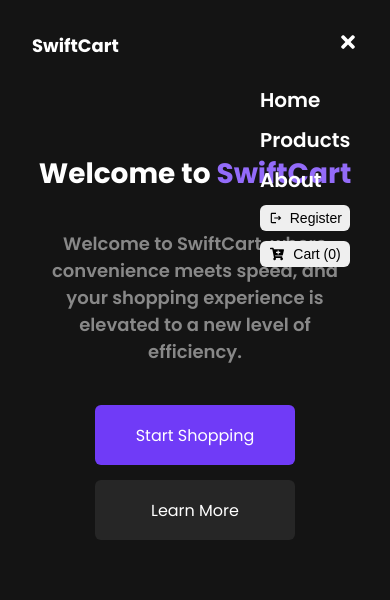
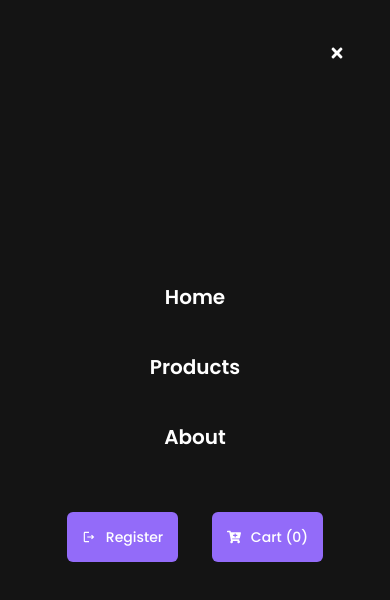
Before and after one commit to mahmoudellabban/SwiftCart, a React (Create React App) app: page / in a window 390 px wide. Both pictures are taken after a click on the button 348 px from the left and 43 px from the top of the page. Shown: the top 600 px of the page. Built offline with nearby package versions, Linux system fonts and the light colour scheme.

Commit message:
fourth commit

```diff
--- a/src/App.css
+++ b/src/App.css
@@ -52,3 +52,16 @@ a {
   -webkit-animation: scale-up-tr 0.4s cubic-bezier(0.39, 0.575, 0.565, 1) both;
   animation: scale-up-tr 0.4s cubic-bezier(0.39, 0.575, 0.565, 1) both;
 }
+/* Add these styles to your CSS file or style block */
+/* For WebKit browsers (Chrome, Safari) */
+::-webkit-scrollbar {
+  width: 10px; /* Set the width of the scrollbar */
+}
+
+::-webkit-scrollbar-thumb {
+  background-color: rgba(147,107,249,255);
+}
+
+::-webkit-scrollbar-track {
+  background-color: #363636;
+}
--- a/src/components/Navbar/Navbar.jsx
+++ b/src/components/Navbar/Navbar.jsx
@@ -15,7 +15,9 @@ const Navbar = () => {
     <nav>
       <div className="container">
         <div className="nav-container">
-          <h1>SwiftCart</h1>
+          <h1>
+            <Link to={"/"}>SwiftCart</Link>
+          </h1>
           <div className="links">
             <Link to={"/"}>Home</Link>
             <Link to={"/products"}>Products</Link>
@@ -41,18 +43,23 @@ const Navbar = () => {
             </button>
             {isOpen && (
               <div className="menu scale-up-tr">
+                <FaTimes onClick={toggleMenu} id="close" />
                 <div className="Links">
-                  <Link to={"/"}>Home</Link>
-                  <Link to={"/products"}>Products</Link>
-                  <Link to={"/about"}>About</Link>
+                  <Link to={"/"} onClick={toggleMenu}>
+                    Home
+                  </Link>
+                  <Link to={"/products"} onClick={toggleMenu}>
+                    Products
+                  </Link>
+                  <Link to={"/about"} onClick={toggleMenu}>
+                    About
+                  </Link>
                 </div>
                 <div className="Btns">
                   <button>
-
                     <MdOutlineLogout /> Register
                   </button>
                   <button>
-
                     <FaCartPlus />
                     Cart (0)
                   </button>
--- a/src/components/Navbar/navbar.css
+++ b/src/components/Navbar/navbar.css
@@ -6,9 +6,11 @@
   justify-content: space-between;
   align-items: center;
 }
-.nav-container h1 {
+.nav-container h1 a {
   font-size: 40px;
   font-weight: 700;
+  color: white;
+  cursor: pointer;
 }
 .nav-container .links {
   display: flex;
@@ -46,6 +48,11 @@
   color: white;
 }
 @media (max-width: 768px) {
+  #close {
+    position: absolute;
+    top: 45px;
+    right: 45px;
+  }
   .nav-container .links,
   .nav-container .btns {
     display: none;
@@ -62,45 +69,54 @@
     font-size: 18px;
   }
   .nav-container .mobile .menu {
+    width: 100%;
+    height: 100vh;
+    display: flex;
+    justify-content: center;
+    align-items: center;
+    padding: 50px;
+    flex-direction: column;
+    position: absolute;
+    background-color: #141414;
+    top: 0;
+    left: 0;
+    z-index: 9999;
+  }
+  .nav-container .mobile .menu .Links{
     display: flex;
     flex-direction: column;
-    justify-content: center;
-    align-items: flex-start;
-    padding: 15px;
-    width: auto;
-    position: absolute;
-    right: 25px;
-    top: 70px;
+    align-items: center;
+    gap: 10px;
+    margin-bottom: 30px;
+    width: 100%;
   }
-  .nav-container .mobile .menu .Links,
   .nav-container .mobile .menu .Btns {
     display: flex;
-    flex-direction: column;
-    gap: 10px;
-    margin-bottom: 10px;
+    align-items: center;
+    justify-content: space-around;
     width: 100%;
   }
-  .nav-container .mobile .menu .Links a {
-    color: white;
-    font-size: 20px;
-    font-weight: 600;
-  }
-  .nav-container .mobile .menu .Links a:hover,
-  .nav-container .mobile .menu .Btns button:hover {
-    color: rgba(147,107,249,255);
-  }
   .nav-container .mobile .menu .Btns button {
-    padding: 5px;
+    height: 50px;
     display: flex;
+    justify-content: center;
+    align-items: center;
+    gap: 10px;
+    padding: 15px;
     justify-content: space-around;
     align-items: center;
     border-radius: 6px;
     border: none;
     font-size: 14px;
     font-weight: 500;
-  }
-  .nav-container .mobile .menu .Btns button:hover {
+    font-family: "poppins";
     background-color: rgba(147,107,249,255);
     color: white;
   }
+  .nav-container .mobile .menu .Links a {
+    color: white;
+    font-size: 20px;
+    font-weight: 600;
+    margin-bottom: 30px;
+  }
 }
--- a/src/components/Products/Products.jsx
+++ b/src/components/Products/Products.jsx
@@ -2,10 +2,12 @@ import React, { useState, useEffect } from "react";
 import { IoSearch } from "react-icons/io5";
 import { BiCategory } from "react-icons/bi";
 import "./products.css";
+
 const Products = () => {
   const [products, setProducts] = useState([]);
   const [filteredProducts, setFilteredProducts] = useState([]);
   const [isLoading, setIsLoading] = useState(true);
+  const [selectedCategory, setSelectedCategory] = useState("All");
 
   useEffect(() => {
     const fetchedProducts = async () => {
@@ -14,10 +16,10 @@ const Products = () => {
           "https://api.escuelajs.co/api/v1/products"
         );
         const data = await response.json();
-        // Slice the first 55 products
-        const first55Products = data.slice(0, 48);
+        // Slice the first 46 products
+        const first46Products = data.slice(0, 46);
         setProducts(data);
-        setFilteredProducts(first55Products);
+        setFilteredProducts(first46Products);
         setIsLoading(false);
       } catch (error) {
         console.log("error fetching data", error);
@@ -25,6 +27,31 @@ const Products = () => {
     };
     fetchedProducts();
   }, []);
+
+  const getCategoryName = (category) => {
+    if (category === "naya saman") {
+      return "Furniture";
+    } else if (category === "Miscellaneous") {
+      return "others";
+    } else {
+      return category;
+    }
+  };
+
+  useEffect(() => {
+    if (selectedCategory === "All") {
+      setFilteredProducts(products.slice(0, 46));
+    } else {
+      const filtered = products.slice(0,46).filter(
+        (product) => getCategoryName(product.category.name) === selectedCategory
+      );
+      setFilteredProducts(filtered);
+    }
+  }, [selectedCategory, products]);
+
+  const handleCategorySelect = (category) => {
+    setSelectedCategory(category);
+  };
 
   return (
     <section className="products-container ">
@@ -50,9 +77,13 @@ const Products = () => {
                     </div>
                     <h3>{product.title}</h3>
                     <p>description</p>
-                    <p>category</p>
+                    <p className="cate">
+                      {getCategoryName(product.category.name)}
+                    </p>
                     <div className="cart">
-                      <p>price: ${product.price}</p>
+                      <p>
+                        <span>price</span> $ {product.price}
+                      </p>
                       <div className="btn">
                         <button>add to cart</button>
                       </div>
@@ -65,15 +96,48 @@ const Products = () => {
         </div>
         <div className="categories">
           <h4>
-              <BiCategory size={25} style={{color:"rgba(147,107,249,255)"}} />
+            <BiCategory
+              size={25}
+              style={{ color: "rgba(147,107,249,255)" }}
+            />
             Categories :
           </h4>
-            <p>All</p>
-            <p>Clothes</p>
-            <p>Furniture</p>
-            <p>Electronics</p>
-            <p>Shoes</p>
-            <p>Miscellaneous</p>
+          <p
+            className={selectedCategory === "All" ? "active" : ""}
+            onClick={() => handleCategorySelect("All")}
+          >
+            All
+          </p>
+          <p
+            className={selectedCategory === "Clothes" ? "active" : ""}
+            onClick={() => handleCategorySelect("Clothes")}
+          >
+            Clothes
+          </p>
+          <p
+            className={selectedCategory === "Furniture" ? "active" : ""}
+            onClick={() => handleCategorySelect("Furniture")}
+          >
+            Furniture
+          </p>
+          <p
+            className={selectedCategory === "Electronics" ? "active" : ""}
+            onClick={() => handleCategorySelect("Electronics")}
+          >
+            Electronics
+          </p>
+          <p
+            className={selectedCategory === "Shoes" ? "active" : ""}
+            onClick={() => handleCategorySelect("Shoes")}
+          >
+            Shoes
+          </p>
+          <p
+            className={selectedCategory === "others" ? "active" : ""}
+            onClick={() => handleCategorySelect("others")}
+          >
+            others
+          </p>
         </div>
       </div>
     </section>
@@ -81,34 +145,3 @@ const Products = () => {
 };
 
 export default Products;
-/*
-const [products, setProducts] = useState([])
-  useEffect(() => {
-    const fetchData = async () => {
-      try {
-        const response = await fetch('https://dummyjson.com/products');
-        const data = await response.json();
-        setProducts(data);
-      } catch (error) {
-        console.log("error fetching data", error);
-      };
-    };
-    fetchData();
-  }, [])
-  /*
-  useEffect(() => {
-    const fetchData = async () => {
-      try {
-        const response = await fetch('https://api.escuelajs.co/api/v1/products');
-        const data = await response.json();
-        console.log('Fetched data:', data);
-        setProducts(data.products);
-
-      } catch (error) {
-        console.error('Error fetching data:', error);
-      }
-    };
-
-    fetchData();
-  }, []);
-  */
--- a/src/components/Products/products.css
+++ b/src/components/Products/products.css
@@ -76,11 +76,36 @@
     font-size: 18px;
     margin-bottom: 10px;
 }
+.active {
+    color: rgba(147,107,249,255);
+}
+.card .cate {
+    background-color: #232323;
+    width: fit-content;
+    margin: 10px;
+    padding: 8px;
+    border-radius: 30px;
+    border: 1px solid #676666;
+    font-size: 13px;
+    cursor: pointer;
+    text-transform: capitalize;
+}
 .products-container .body .products .data .card .cart {
     display: flex;
     justify-content: space-between;
     align-items: center;
     margin-top: 15px;
+}
+.data .card .cart p {
+    display: flex;
+    flex-direction: column;
+    gap: 5px;
+    font-size: 16px;
+    font-weight: 400;
+}
+.data .card .cart p span {
+    color: #676666;
+
 }
 .products-container .body .products .data .card .cart button {
     width: 130px;
@@ -112,6 +137,7 @@
     margin-bottom: 10px;
     padding: 10px;
     cursor: pointer;
+    text-transform: capitalize;
 }
 .products-container .body .categories p:hover {
     color: rgba(147,107,249,255);
@@ -136,17 +162,6 @@
     .products-container .body .categories {
         width: 100%;
     }
-    .products-container .body .products .data .card .cart {
-        flex-direction: column;
-        align-items: flex-start;
-        gap: 10px;
-    }
-    .products-container .body .products .data .card .cart .btn {
-        width: 100%;
-        display: flex;
-        justify-content: center;
-        align-items: center;
-    }
 }
 @media (max-width: 650px) {
     .products-container .body .products .data .card {
```
Lines whose indentation alone changed are shown as unchanged.
